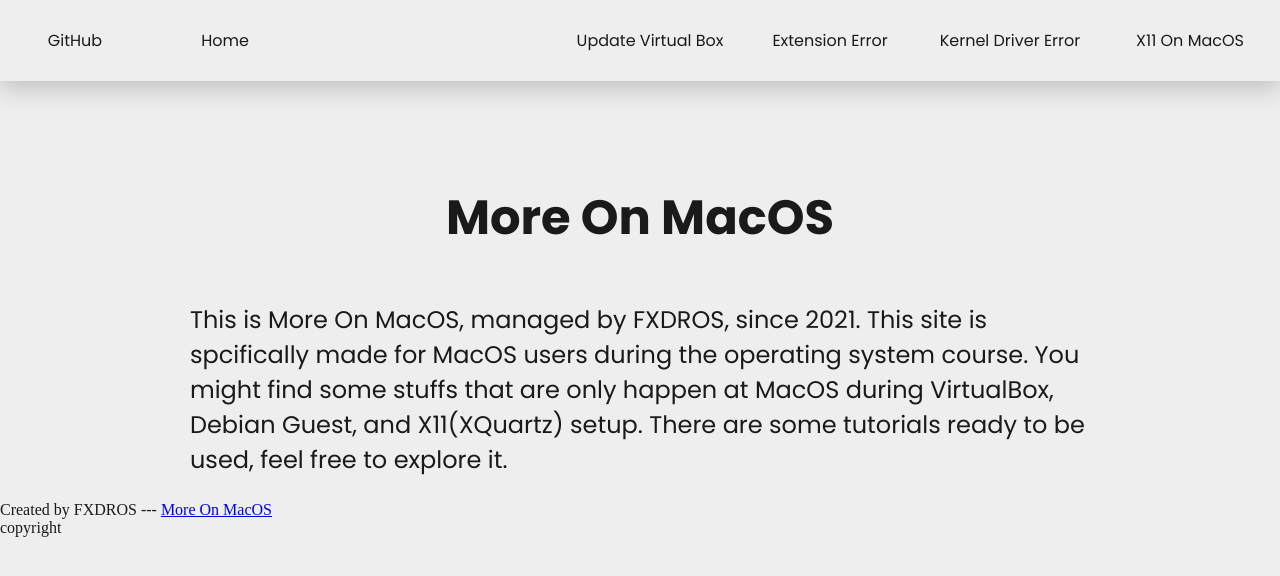
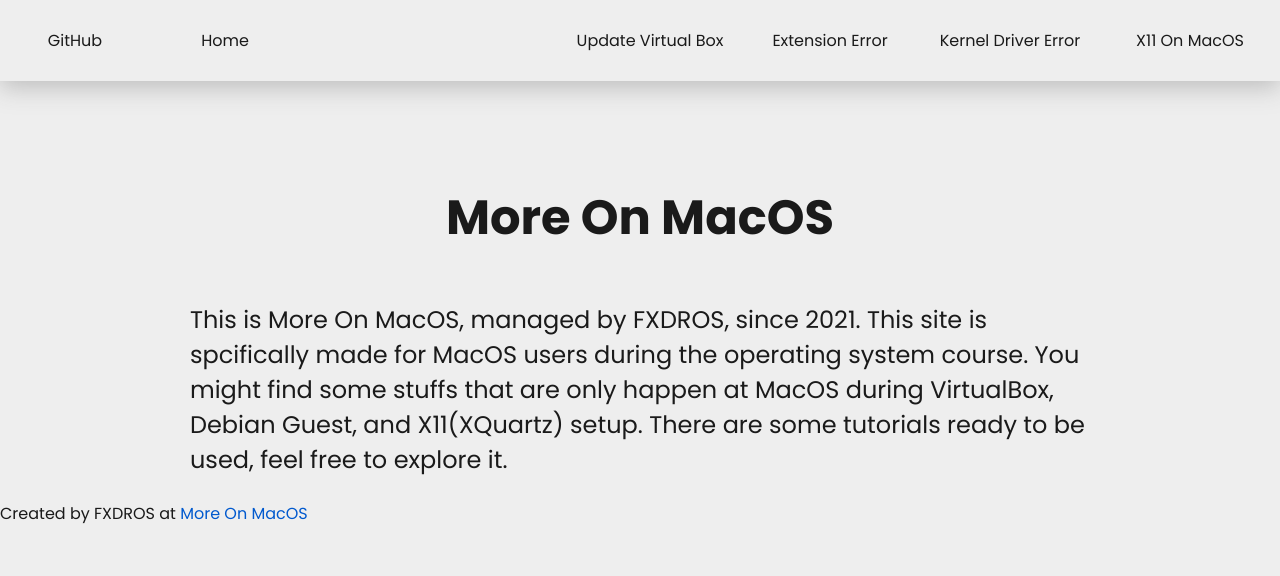
Before and after one commit to FXDROS/virtualbox-on-macos, a Jekyll site: the page built from index.md, in a window 1280 px wide. Shown: the top 576 px of the page. Built offline with Jekyll 4.4.1, drawn with Linux system fonts in a browser that asks for light colours; our own code applies the rules of GitHub Pages for plain Markdown files.

Commit message:
added style for footer

```diff
--- a/_includes/footer.html
+++ b/_includes/footer.html
@@ -1,8 +1,7 @@
-<footer>
+<footer class="footer">
   <div>
     Created by {% if page.author %}{{ page.author | escape }} {% else %}{{
-    site.author | escape }}{% endif %} ---
+    site.author | escape }}{% endif %} at
     <a href="https://github.com/FXDROS/virtualbox-on-macos">More On MacOS</a>
   </div>
-  <div>copyright {{ page.copyright }}</div>
 </footer>
--- a/assets/styles/style.css
+++ b/assets/styles/style.css
@@ -4,6 +4,7 @@
   margin: 0;
   color: #1a1a1a;
   background: #eeeeee;
+  min-height: 100vh;
 }
 
 .navbar {
@@ -79,3 +80,13 @@
   text-decoration: none;
   color: rgb(0, 89, 206);
 }
+
+.footer {
+  font-family: "Poppins", sans-serif;
+  background-color: #eeeeee;
+}
+
+.footer a {
+  color: rgb(0, 89, 206);
+  text-decoration: none;
+}
```
